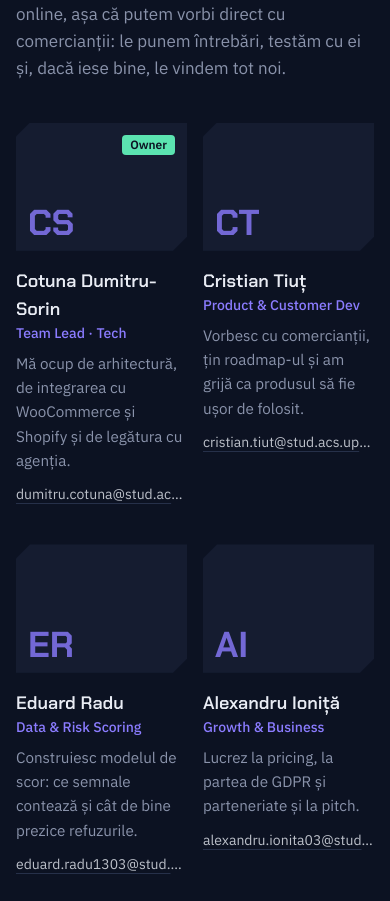
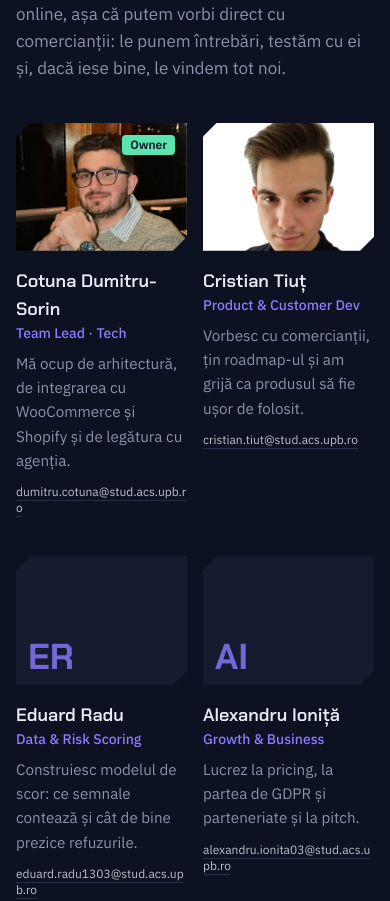
Before and after one commit to Sorelul/IAS-FIKI, a Next.js app: page / in a window 390 px wide. Shown: the part 1421-2322 px from the top of the page. Built offline with nearby package versions, Linux system fonts and the light colour scheme.

Commit message:
Add team photos for Sorin and Cristian
Also stop truncating emails on narrow screens so they stay readable.

Co-Authored-By: Claude Opus 5.5 <noreply@anthropic.com>
Claude-Session: https://claude.ai/code/session_013SxMJAMJDskiotVfyTbpGS

```diff
--- a/components/Fiki.tsx
+++ b/components/Fiki.tsx
@@ -44,7 +44,7 @@ function Team() {
             <div className="chamfer relative aspect-[4/3] bg-slate">
               {m.photo ? (
                 // eslint-disable-next-line @next/next/no-img-element
-                <img src={m.photo} alt={m.name} className="h-full w-full object-cover" />
+                <img src={m.photo} alt={m.name} className="h-full w-full object-cover object-[center_30%]" />
               ) : (
                 <span className="absolute bottom-2 left-3 font-display text-4xl sm:bottom-3 sm:left-4 sm:text-6xl font-bold text-violet/80">{m.initials}</span>
               )}
@@ -55,7 +55,7 @@ function Team() {
             <h3 className="mt-4 font-display text-lg font-semibold sm:text-xl">{m.name}</h3>
             <p className="text-sm font-medium text-violet">{m.role}</p>
             <p className="mt-2 text-[0.95rem] text-fog">{m.focus}</p>
-            <a href={`mailto:${m.email}`} className="mt-3 block truncate text-sm text-paper/80 underline decoration-rule underline-offset-4 hover:decoration-violet">
+            <a href={`mailto:${m.email}`} className="mt-3 block text-xs break-all text-paper/80 sm:text-sm underline decoration-rule underline-offset-4 hover:decoration-violet">
               {m.email}
             </a>
           </article>
--- a/content/fiki.ts
+++ b/content/fiki.ts
@@ -51,11 +51,13 @@ const team = (roles: Record<string, [string, string]>): Member[] => [
     role: roles.sorin[0],
     focus: roles.sorin[1],
     owner: true,
+    photo: "/team/sorin.jpg",
   },
   {
     name: "Cristian Tiuț",
     initials: "CT",
     email: "cristian.tiut@stud.acs.upb.ro",
+    photo: "/team/cristian.jpg",
     role: roles.cristian[0],
     focus: roles.cristian[1],
   },
```
Also changed, not shown: public/team/cristian.jpg (added), public/team/sorin.jpg (added).
